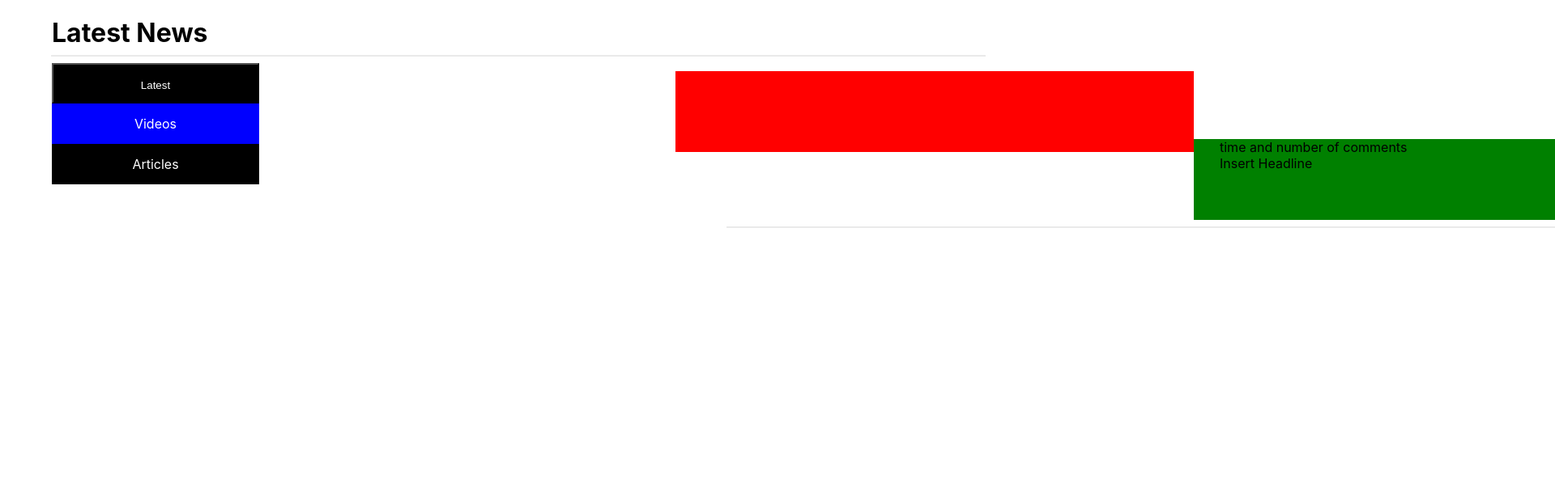
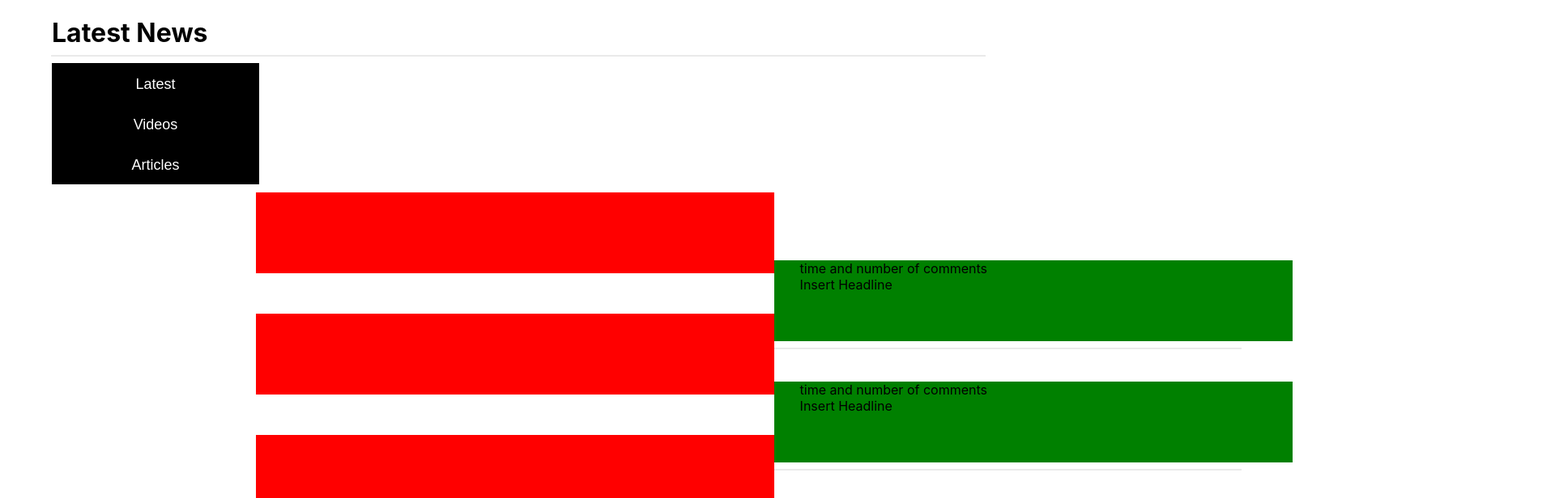
Before and after one commit to wboeker/codefoo2019frontend, a React (Create React App) app in the folder codefoof/: page / in a window 1280 px wide. Shown: the top 616 px of the page at 81% size, 1920 px wide, since content can reach past the window. Built offline with nearby package versions, Linux system fonts and the light colour scheme.

Commit message:
button styling, got articles to stack

```diff
--- a/codefoof/src/App.js
+++ b/codefoof/src/App.js
@@ -6,6 +6,7 @@ import logo from './logo.svg';
 import './App.css';
 
 class App extends Component {
+
   render() {
     return (
       <div className="App">
--- a/codefoof/src/News/News.css
+++ b/codefoof/src/News/News.css
@@ -1,4 +1,5 @@
 .newsBox {
   display: inline-block;
-  height: 100%
+  height: 100%;
+  width: 100%;
 }
--- a/codefoof/src/News/News.jsx
+++ b/codefoof/src/News/News.jsx
@@ -2,6 +2,7 @@ import React, { Component } from 'react';
 import './News.css';
 import PropTypes from 'prop-types';
 import Article from '../Article/Article';
+import SideNav from '../SideNav/SideNav';
 
 class News extends Component{
   constructor(props){
--- a/codefoof/src/SideNav/SideNav.css
+++ b/codefoof/src/SideNav/SideNav.css
@@ -7,24 +7,17 @@
   display: inline-block;
 }
 
-.latestBox{
+.latestBox, .videosBox, .articlesBox{
   width:100%;
   height:50px;
   background-color: black;
   vertical-align: middle;
-}
-
-.videosBox{
-  height:50px;
-}
-
-.articlesBox{
-  height:50px;
-  background-color: black;
+  border: none;
 }
 
 .navButton{
   color: white;
+  font-size: 18px;
 }
 
 .latestBox:hover, .videosBox:hover, .articlesBox:hover{
--- a/codefoof/src/SideNav/SideNav.jsx
+++ b/codefoof/src/SideNav/SideNav.jsx
@@ -13,12 +13,12 @@ class SideNav extends Component{
           <button className="latestBox" onClick={this.helper}>
             <p className="navButton">Latest</p>
           </button>
-          <div className="videosBox" onClick={this.helper}>
+          <button className="videosBox" onClick={this.helper}>
             <p className="navButton">Videos</p>
-          </div>
-          <div className="articlesBox" onClick={this.helper}>
+          </button>
+          <button className="articlesBox" onClick={this.helper}>
             <p className="navButton">Articles</p>
-          </div>
+          </button>
         </div>
       )
   }
```
